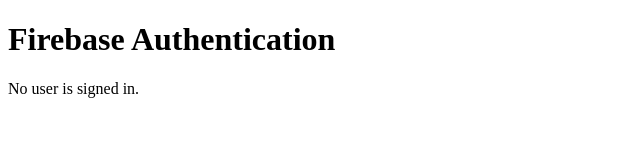
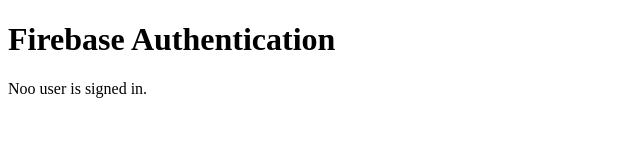
Before and after one commit to WrightDevs/Walletwise, a plain HTML site: page test.html in a window 1280 px wide. Shown: the full height of the page, 0-640 px from the left. Drawn offline with Linux system fonts and the light colour scheme; no server answers.

Commit message:
Update test.html

```diff
--- a/test.html
+++ b/test.html
@@ -8,7 +8,7 @@
 <body>
   <h1>Firebase Authentication</h1>
   <div id="user-info">
-    <p id="user-status">No user is signed in.</p>
+    <p id="user-status">Noo user is signed in.</p>
     <p id="user-name"></p>
     <p id="user-email"></p>
     <p id="user-photo"></p>
```
